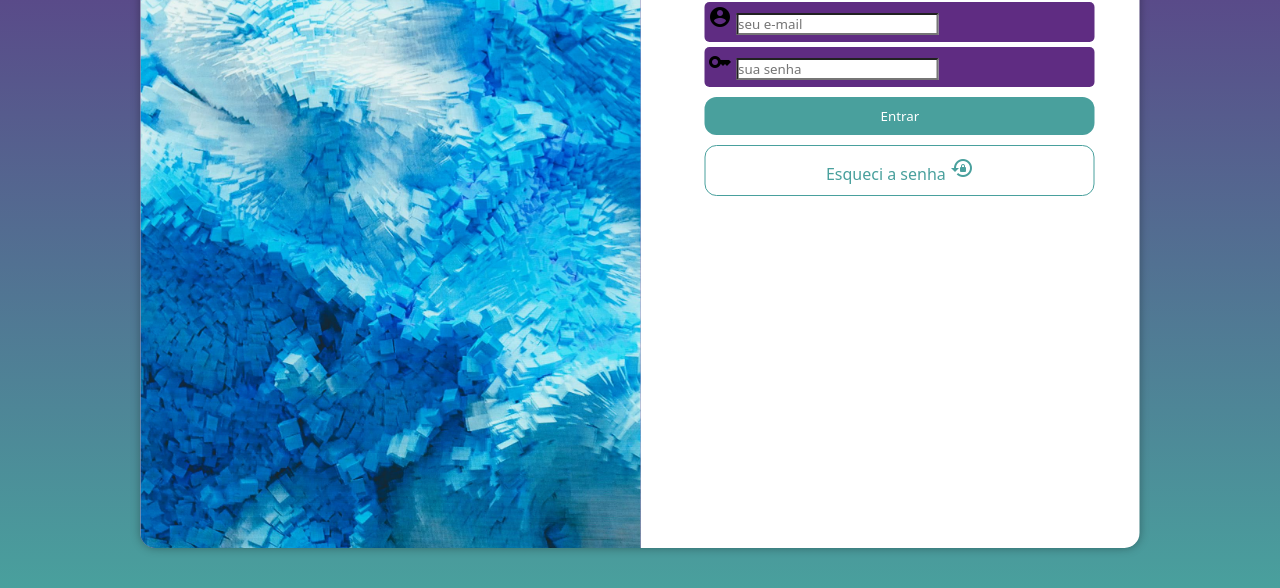
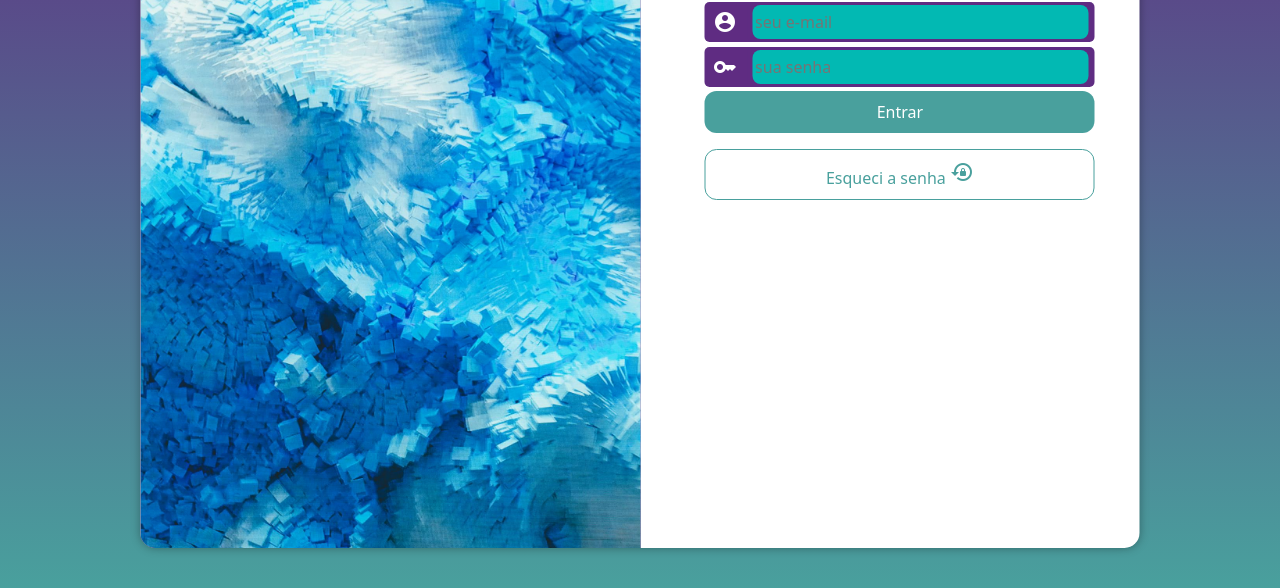
Before and after one commit to pedrohenriquesouza1/projeto-login, a plain HTML site: page index.html in a window 1280 px wide. Shown: the part 212-800 px from the top of the page. Drawn offline with Linux system fonts and the light colour scheme.

Commit message:
final commit

```diff
--- a/estilos/devices.css
+++ b/estilos/devices.css
@@ -107,6 +107,8 @@ Ultra grande (monitores 2K ou mais) / 1400px+ */
     #login {
         min-width: 1400px;
         height: 90vh;
+        transition: width 2s, height 2s;
+        transition-timing-function: ease;
     }
 
     #imagem {
--- a/estilos/style.css
+++ b/estilos/style.css
@@ -63,13 +63,31 @@
         padding: 3px;
     }
 
+    span {
+        color: white;
+        background-color: var(--roxo);
+        width: 40px;
+        padding: 5px;
+    }
+
+    input {
+        background-color: #02b9b3;
+        font-size: 1em;
+        width: calc(98% - 40px);
+        height: 100%;
+        border-radius: 8px;
+        border: 0px;
+        padding: 3px;
+        transform: translateY(-6px);
+    }
+
+    input:focus-within {
+        background-color: white;
+    }
+
     label {
         background-color: white;
         display: none;
-    }
-
-    .campo input{
-        background-color: white;
     }
 
     .botao {
--- a/index.html
+++ b/index.html
@@ -18,12 +18,12 @@
                 <p>Seja bem-vindo(a) novamente. Faça login para acessar sua conta e poder fazer as configurações no seu ambiente.</p>
                 <form action="login.php" method="post" autocomplete="on">
                     <div class="campo">
-                        <i class="material-icons">account_circle</i>
+                        <span class="material-icons">account_circle</span>
                         <input type="email" name="login" id="ilogin" placeholder="seu e-mail" autocomplete="email" required maxlength="30">
                         <label for="ilogin">Login</label>
                     </div>
                     <div class="campo">
-                        <i class="material-icons">key</i>
+                        <span class="material-icons">key</span>
                         <input type="password" name="senha" id="isenha" placeholder="sua senha" autocomplete="current-password" required minlength="8" maxlength="16">
                         <label for="isenha">Senha</label>
                     </div>
```
